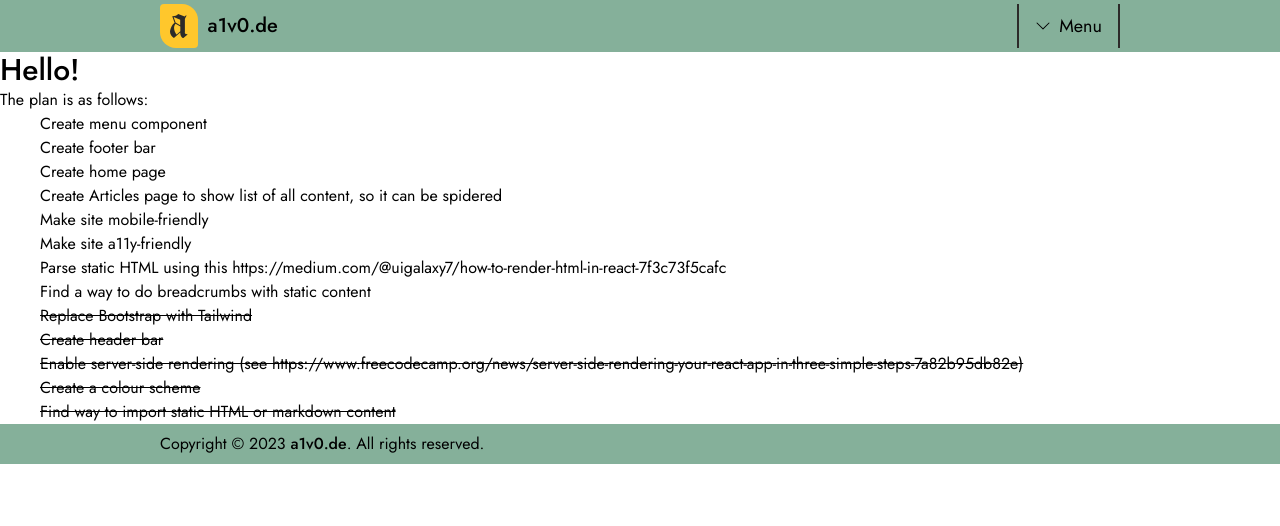
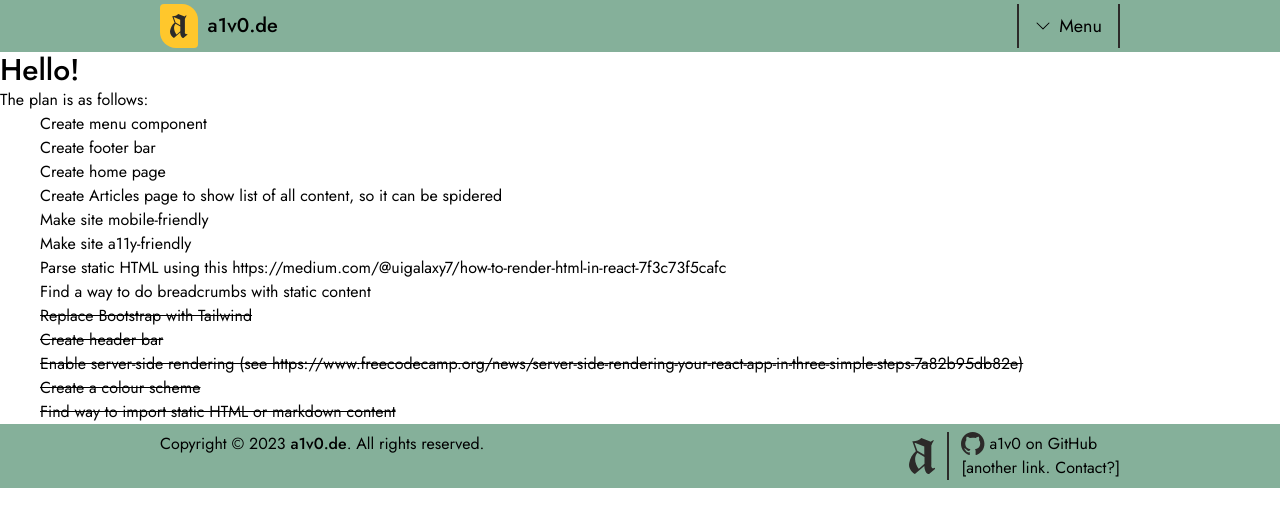
Before and after one commit to a1v0/a1v0.de, a Next.js app: page / in a window 1280 px wide. Shown: the top 526 px of the page. Built offline with nearby package versions, Linux system fonts and the light colour scheme.

Commit message:
Add logo and links to footer

```diff
--- a/app/Footer.tsx
+++ b/app/Footer.tsx
@@ -1,13 +1,37 @@
 import React from "react";
+import Logo from "./Logo";
 
 function Footer() {
+    const gitHubPath =
+        "M48.854 0C21.839 0 0 22 0 49.217c0 21.756 13.993 40.172 33.405 46.69 2.427.49 3.316-1.059 3.316-2.362 0-1.141-.08-5.052-.08-9.127-13.59 2.934-16.42-5.867-16.42-5.867-2.184-5.704-5.42-7.17-5.42-7.17-4.448-3.015.324-3.015.324-3.015 4.934.326 7.523 5.052 7.523 5.052 4.367 7.496 11.404 5.378 14.235 4.074.404-3.178 1.699-5.378 3.074-6.6-10.839-1.141-22.243-5.378-22.243-24.283 0-5.378 1.94-9.778 5.014-13.2-.485-1.222-2.184-6.275.486-13.038 0 0 4.125-1.304 13.426 5.052a46.97 46.97 0 0 1 12.214-1.63c4.125 0 8.33.571 12.213 1.63 9.302-6.356 13.427-5.052 13.427-5.052 2.67 6.763.97 11.816.485 13.038 3.155 3.422 5.015 7.822 5.015 13.2 0 18.905-11.404 23.06-22.324 24.283 1.78 1.548 3.316 4.481 3.316 9.126 0 6.6-.08 11.897-.08 13.526 0 1.304.89 2.853 3.316 2.364 19.412-6.52 33.405-24.935 33.405-46.691C97.707 22 75.788 0 48.854 0z";
+
     return (
         <footer className="bg-brand-colour py-2">
-            <section className="clear-gutters">
-                Copyright &copy; {new Date().getFullYear()}{" "}
-                <strong className="font-medium">a1v0.de</strong>. All rights
-                reserved.
-            </section>
+            <div className="clear-gutters flex justify-between">
+                <section>
+                    Copyright &copy; {new Date().getFullYear()}{" "}
+                    <strong className="font-medium">a1v0.de</strong>. All rights
+                    reserved.
+                </section>
+                <section className="flex items-center">
+                    <Logo height="h-9" />
+                    <ul className="ml-3 border-l-2 border-l-softer-black pl-3">
+                        <li>
+                            <a className="flex" href="https://github.com/a1v0/">
+                                <svg
+                                    className="mr-1 h-auto w-6  fill-softer-black"
+                                    viewBox="0 0 100 100"
+                                    xmlns="http://www.w3.org/2000/svg"
+                                >
+                                    <path fill-rule="evenodd" d={gitHubPath} />
+                                </svg>
+                                a1v0 on GitHub
+                            </a>
+                        </li>
+                        <li>[another link. Contact?]</li>
+                    </ul>
+                </section>
+            </div>
         </footer>
     );
 }
```
